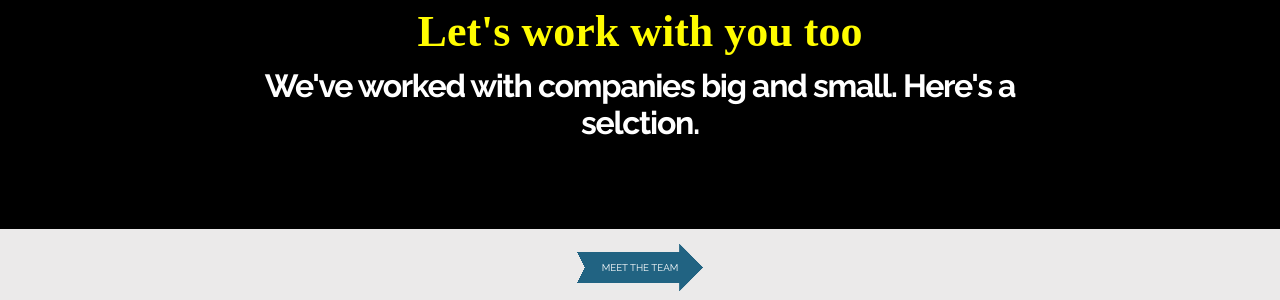
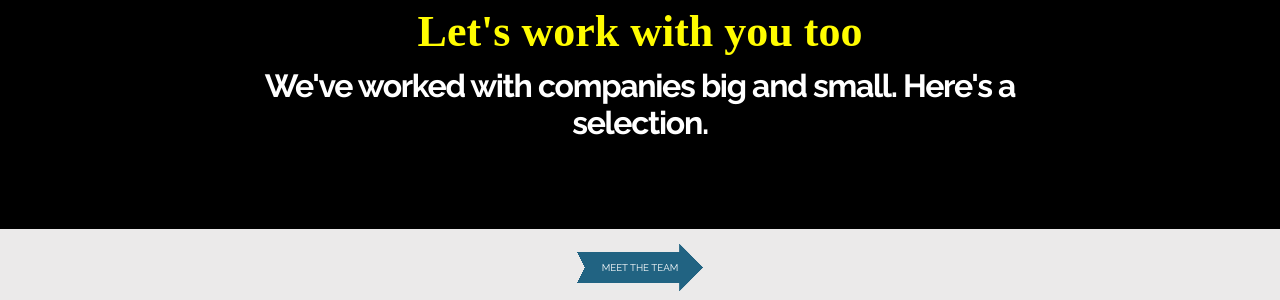
Before and after one commit to gotripod/gotripod.github.io, a Jekyll site: the page built from our-work/index.html, in a window 1280 px wide. Shown: the part 188-488 px from the top of the page. Built offline with Jekyll 4.4.1, drawn with Linux system fonts in a browser that asks for light colours; nearby versions of some CDN libraries; library files that are not in the unit come from our copies; Markdown is read by kramdown in place of the engine named in the settings.

Commit message:
fixed typo

```diff
--- a/our-work/index.html
+++ b/our-work/index.html
@@ -12,7 +12,7 @@ title: Bespoke Software Development in Cornwall - Go Tripod
         <h1>We have nice clients</h1>
         <h1>Let's work with you too</h1>
     </div>
-    <p align="center">We've worked with companies big and small. Here's a selction.</p>
+    <p align="center">We've worked with companies big and small. Here's a selection.</p>
 </div>
 <!--intro start-->
 <!--journey-bar starts-->
```
